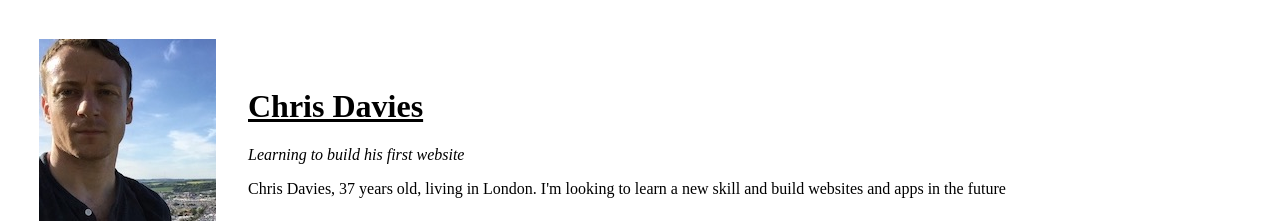
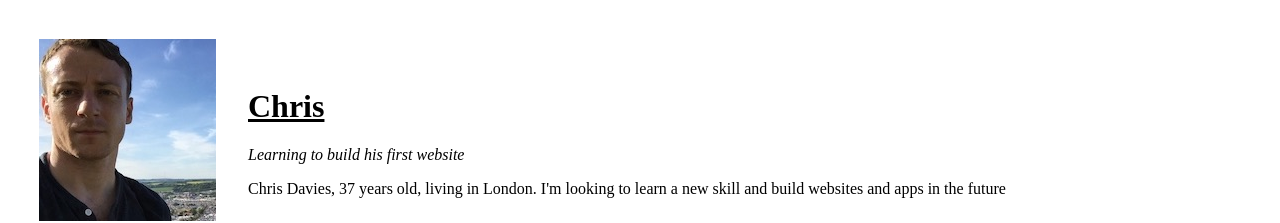
Before and after one commit to Daviesc263/CV, a plain HTML site: page index.html in a window 1280 px wide. Shown: the top 223 px of the page. Drawn offline with Linux system fonts and the light colour scheme.

Commit message:
update name

```diff
--- a/index.html
+++ b/index.html
@@ -10,7 +10,7 @@
   <table cellspacing="30">
     <td><img src="IMG_1345.jpeg" alt="Glastonbury" /></td>
     <td>
-      <h1><strong><u>Chris Davies</u></strong></h1>
+      <h1><strong><u>Chris</u></strong></h1>
       <p>
         <em>Learning to build his first website</em>
       </p>
```
